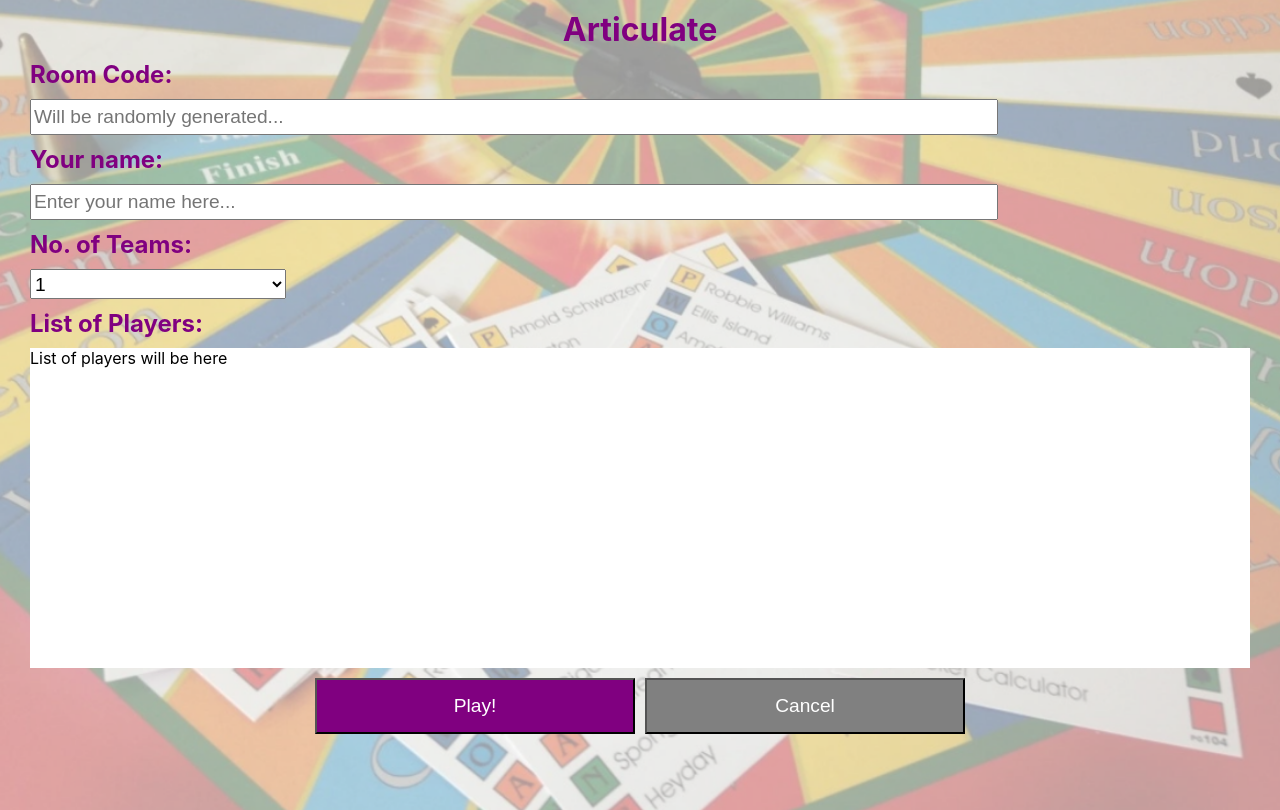
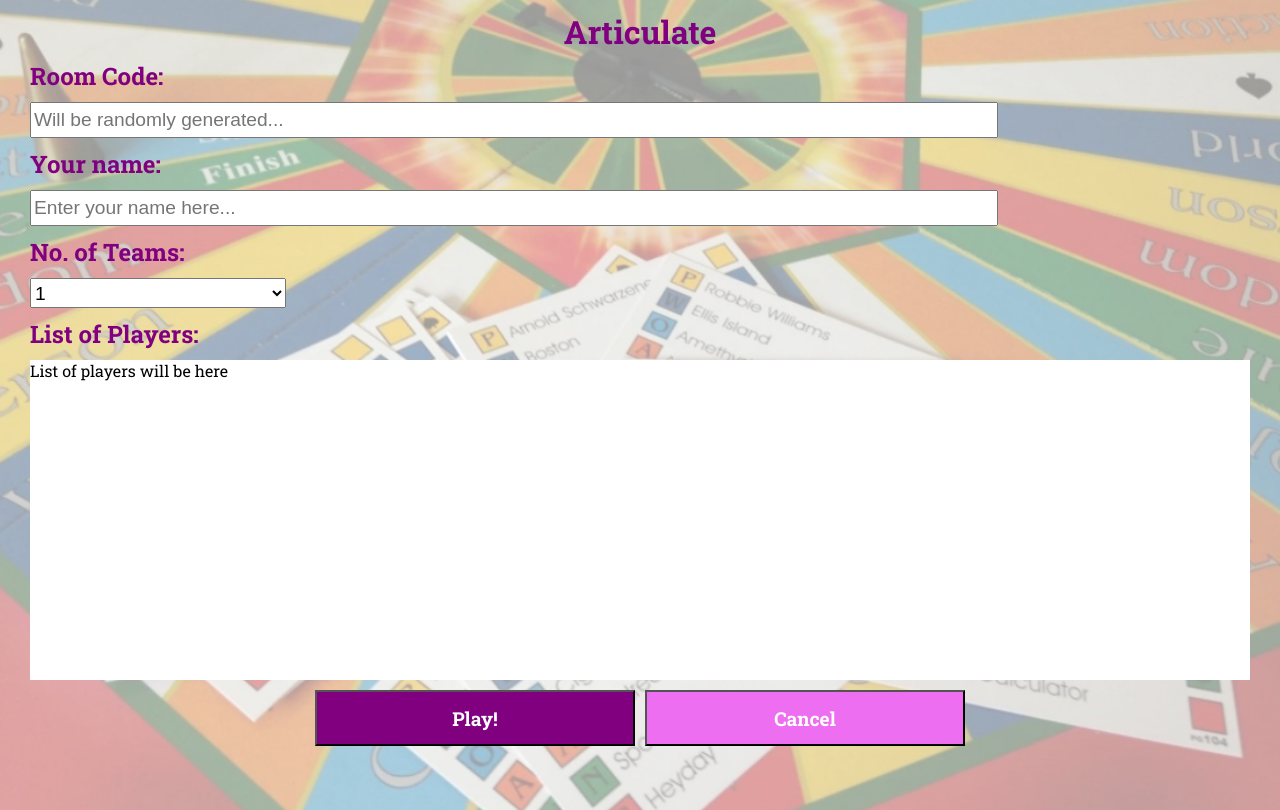
Before and after one commit to chriz218/articulate, a React (Create React App) app: page /create-room in a window 1280 px wide. Built offline with nearby package versions, Linux system fonts and the light colour scheme.

Commit message:
Changed font to roboto slab

```diff
--- a/public/index.html
+++ b/public/index.html
@@ -1,43 +1,24 @@
 <!DOCTYPE html>
 <html lang="en">
+
 <head>
   <meta charset="utf-8" />
   <link rel="icon" href="%PUBLIC_URL%/favicon.ico" />
   <meta name="viewport" content="width=device-width, initial-scale=1" />
   <meta name="theme-color" content="#000000" />
-    <meta
-      name="description"
-      content="Web site created using create-react-app"
-    />
+  <meta name="description" content="Web site created using create-react-app" />
+  <link href="https://fonts.googleapis.com/css?family=Roboto+Slab:400,700&display=swap" rel="stylesheet">
   <link rel="apple-touch-icon" href="%PUBLIC_URL%/logo192.png" />
-    <!--
-      manifest.json provides metadata used when your web app is installed on a
-      user's mobile device or desktop. See https://developers.google.com/web/fundamentals/web-app-manifest/
-    -->
+
   <link rel="manifest" href="%PUBLIC_URL%/manifest.json" />
-    <!--
-      Notice the use of %PUBLIC_URL% in the tags above.
-      It will be replaced with the URL of the `public` folder during the build.
-      Only files inside the `public` folder can be referenced from the HTML.
 
-      Unlike "/favicon.ico" or "favicon.ico", "%PUBLIC_URL%/favicon.ico" will
-      work correctly both with client-side routing and a non-root public URL.
-      Learn how to configure a non-root public URL by running `npm run build`.
-    -->
   <title>Articulate</title>
 </head>
+
 <body>
   <noscript>You need to enable JavaScript to run this app.</noscript>
   <div id="root"></div>
-    <!--
-      This HTML file is a template.
-      If you open it directly in the browser, you will see an empty page.
 
-      You can add webfonts, meta tags, or analytics to this file.
-      The build step will place the bundled scripts into the <body> tag.
+</body>
 
-      To begin the development, run `npm start` or `yarn start`.
-      To create a production bundle, use `npm run build` or `yarn build`.
-    -->
-  </body>
 </html>
--- a/src/App.css
+++ b/src/App.css
@@ -10,4 +10,5 @@ body {
   background-size: cover;
   opacity: 1.00;
   padding: 0px;
+  font-family: 'Roboto Slab', serif;
 }
--- a/src/CSSFiles/CreateRoomPage.css
+++ b/src/CSSFiles/CreateRoomPage.css
@@ -55,6 +55,8 @@ button {
     display: inline-block;
     margin-left: 5px;
     margin-right: 5px;
+    font-weight: bold;
+    font-family: 'Roboto Slab', serif;
 }
 
 #PlayBtn {
@@ -62,7 +64,15 @@ button {
     color: white;
 }
 
+#PlayBtn:focus {
+    background-color: #8800FF;
+}
+
 #CancelBtn {
-    background-color: grey;
+    background-color: #EE6EF2;
     color: white
 }
+
+#CancelBtn:active {
+    background-color: #F700FF;
+}
--- a/src/CSSFiles/HomePage.css
+++ b/src/CSSFiles/HomePage.css
@@ -15,6 +15,12 @@ h1 {
     font-weight: bold;
     background-color: purple;
     color: white;
+    font-weight: bold;
+    font-family: 'Roboto Slab', serif;
+}
+
+.HomeBtns:focus {
+    background-color: #8800FF;
 }
 
 #HomeBtnsDiv {
@@ -31,6 +37,7 @@ h1 {
 }
 
 .Squares {
+    /* The colors were defined through inline-styling */
     display: inline-block;
     height: 40px;
     width: 40px;
--- a/src/CSSFiles/JoinRoomPage.css
+++ b/src/CSSFiles/JoinRoomPage.css
@@ -42,6 +42,8 @@ button {
     display: inline-block;
     margin-left: 5px;
     margin-right: 5px;
+    font-weight: bold;
+    font-family: 'Roboto Slab', serif;
 }
 
 #JoinBtn {
@@ -49,7 +51,15 @@ button {
     color: white;
 }
 
+#PlayBtn:focus {
+    background-color: #8800FF;
+}
+
 #CancelBtn {
-    background-color: grey;
+    background-color: #EE6EF2;
     color: white
 }
+
+#CancelBtn:active {
+    background-color: #F700FF;
+}
```
Lines whose indentation alone changed are shown as unchanged.
